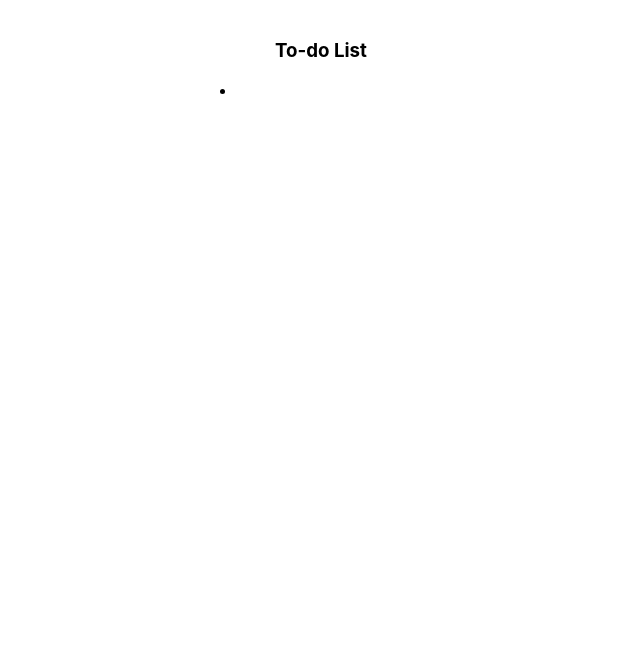
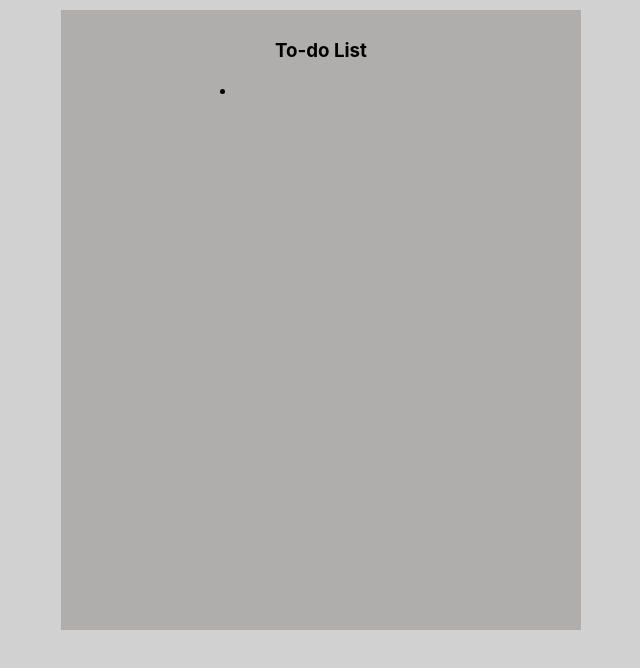
Before and after one commit to madhurabhujbal/todo-list, a React (Create React App) app: page / in a window 1280 px wide. Shown: the top 668 px of the page, without its empty margins (319-959 px from the left). Built offline with nearby package versions, Linux system fonts and the light colour scheme; the HTML template or start-up script is replaced by a standard one.

Commit message:
Add size and background color for main page and App

```diff
--- a/src/App.css
+++ b/src/App.css
@@ -1,14 +1,25 @@
+body {
+  background: rgb(209, 209, 209);
+}
 .App {
-  margin: 10px;
+  width: 500px;
+  min-height: 600px;
+  margin: 10px auto;
   padding: 10px;
   justify-content: center;
   text-align: center;
+  background: rgb(175, 174, 172);
+}
+
+li.item-list {
+  padding-left: 0px;
 }
 
 .item-list input {
   min-height: 16px;
   outline: none;
   border: none;
+  background: none;
 }
 
 .item-list input:focus {
```
